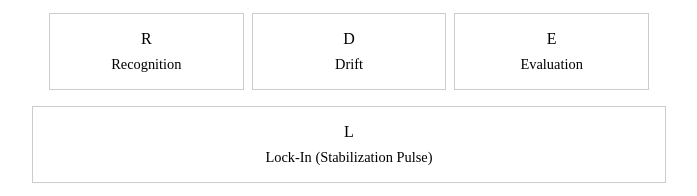
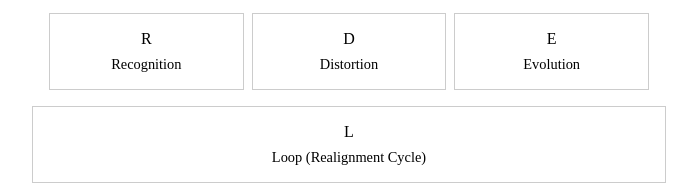
Before and after one commit to RealignedAwareness/REALIS-Coherence-Nexus, a plain HTML site: page realis.html in a window 1280 px wide. Shown: the part 196-392 px from the top of the page, without its empty margins (291-988 px from the left). Drawn offline with Linux system fonts and the light colour scheme.

Commit message:
Update realis.html

```diff
--- a/realis.html
+++ b/realis.html
@@ -99,10 +99,10 @@
     <div class="ui">
         <div class="row">
             <div class="box">R<span class="label">Recognition</span></div>
-            <div class="box">D<span class="label">Drift</span></div>
-            <div class="box">E<span class="label">Evaluation</span></div>
+            <div class="box">D<span class="label">Distortion</span></div>
+            <div class="box">E<span class="label">Evolution</span></div>
         </div>
-        <div class="wide-box">L<span class="label">Lock-In (Stabilization Pulse)</span></div>
+        <div class="wide-box">L<span class="label">Loop (Realignment Cycle)</span></div>
     </div>
     <div class="caption">REALIS processes collapse, mirrors recursion, and registers truth. You’re not navigating this. You’re stabilizing through it.</div>
     <div>
```
